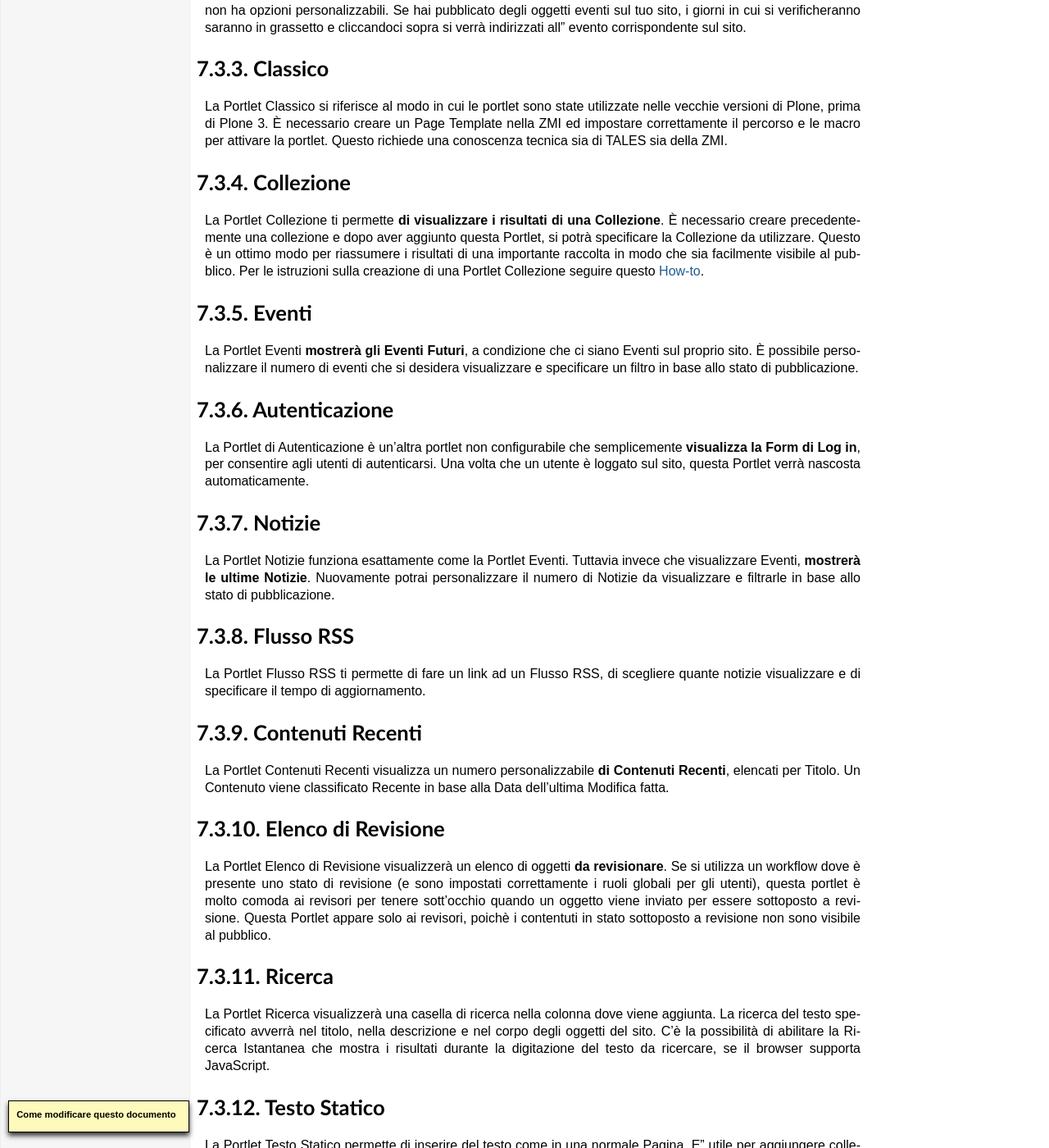
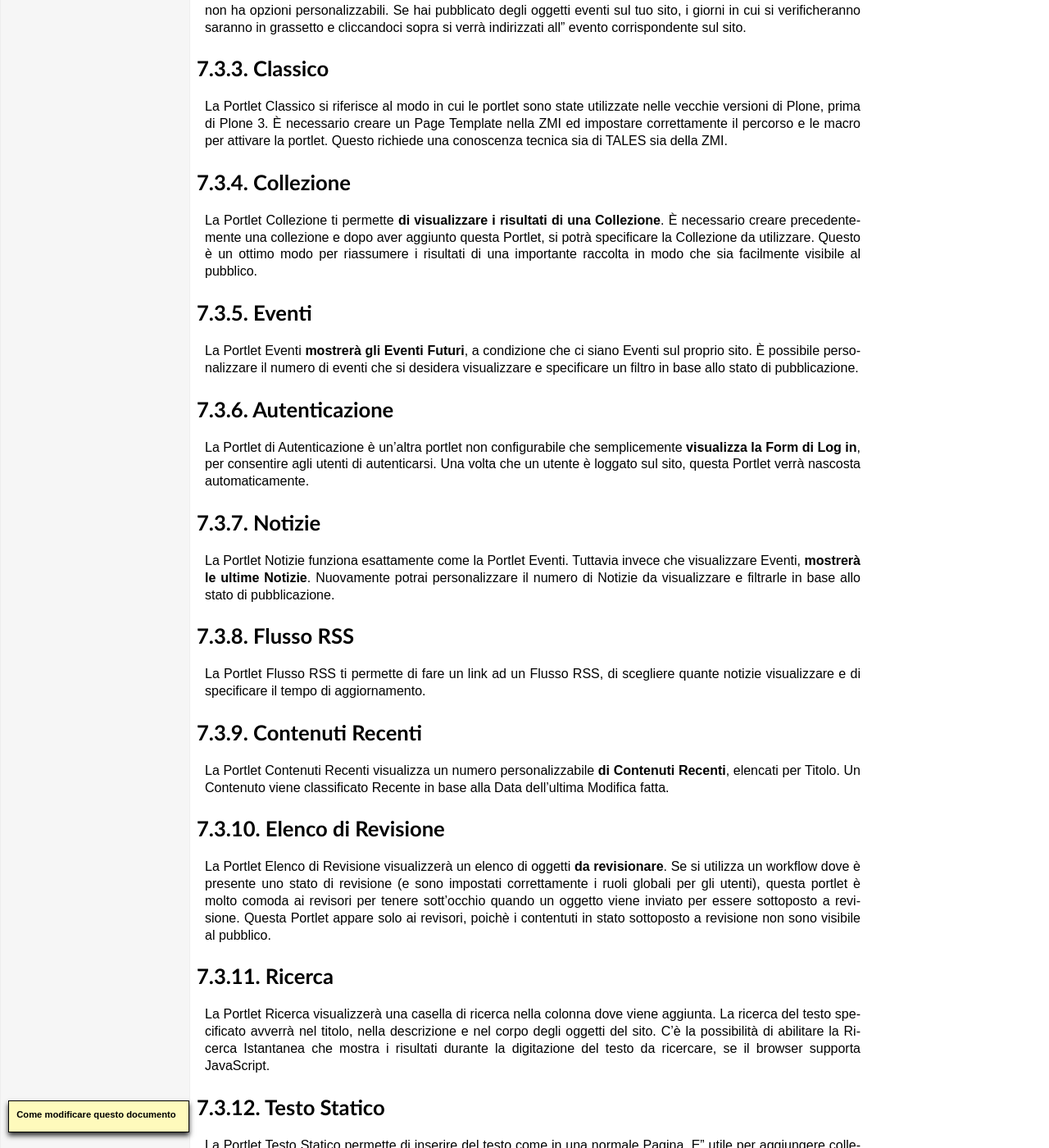
Before and after one commit to plone-it/collective.italiandocumentation, a Sphinx documentation site: the page built from source/portlet-management/portlet-types.rst, in a window 1280 px wide and 1400 px high, scrolled down 608 px. Shown: the whole window at 82% size. Built offline with Sphinx 7.4.7, drawn with Linux system fonts in a browser that asks for light colours; pages that are not in the unit, such as notebooks, are missing from menus; some of the changed text lies outside the part shown.

Commit message:
Removed broken links

```diff
--- a/source/portlet-management/portlet-types.rst
+++ b/source/portlet-management/portlet-types.rst
@@ -49,9 +49,7 @@
 Collezione**. È necessario creare precedentemente una collezione e dopo aver aggiunto
 questa Portlet, si potrà specificare la Collezione da utilizzare. Questo
 è un ottimo modo per riassumere i risultati di una importante raccolta in modo
-che sia facilmente visibile al pubblico. Per le istruzioni sulla creazione di una
-Portlet Collezione seguire questo
-`How-to <http://plone.org/documentation/manual/plone-4-user-manual/portlet-management/resolveuid/eb8800b7a664b35d069ddbcae7e4c837>`_.
+che sia facilmente visibile al pubblico.
 
 Eventi
 ------
@@ -114,5 +112,4 @@
 La Portlet Testo Statico permette di inserire del testo come
 in una normale Pagina. E' utile per aggiungere collegamenti ad altri siti
 o qualsiasi informazione statica. Un esempio è la Portlet "Ancora Perplessi?"
-sulla destra di questo sito. Per maggiori informazioni ed esempi
-vedere l'How-to `Static Portlets <http://plone.org/documentation/manual/plone-4-user-manual/portlet-management/resolveuid/3698a06fc5f57d6f9bd6eaf1824f5cc8>`_.
+sulla destra di questo sito.
```
